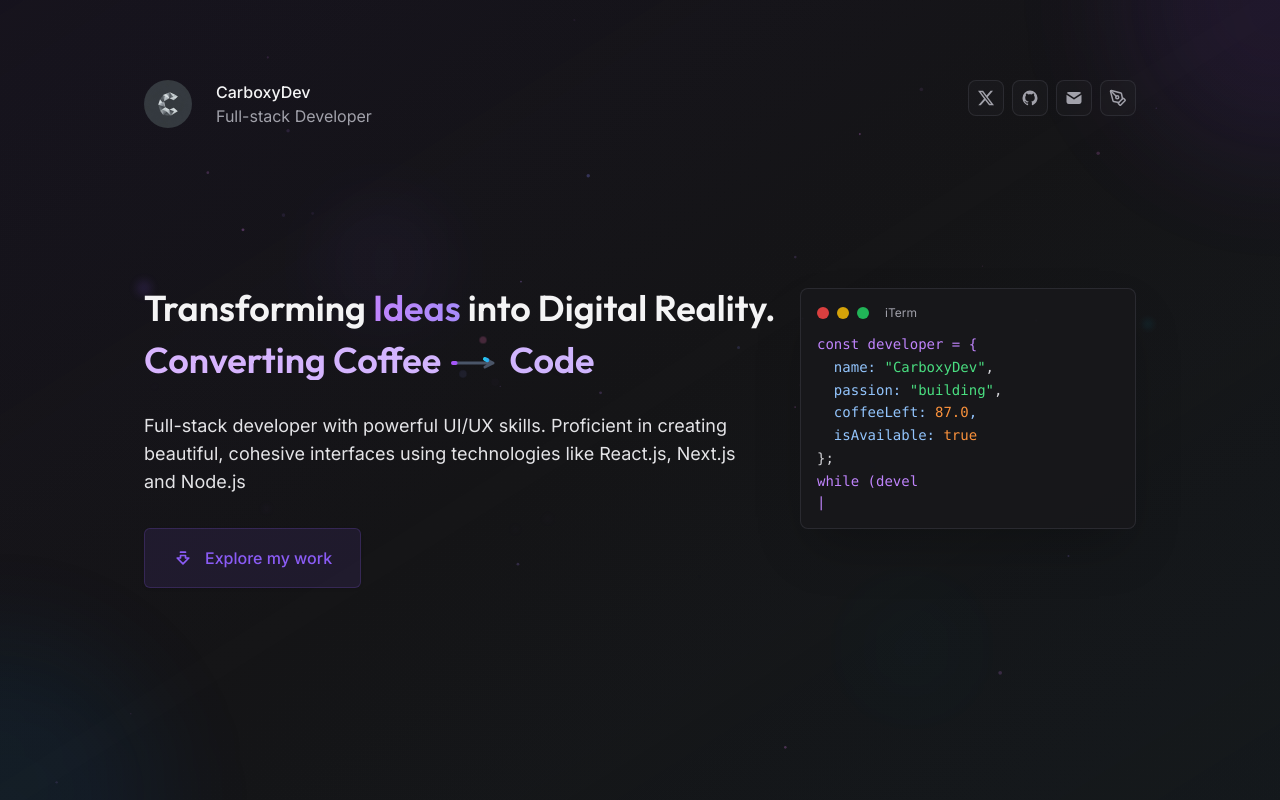
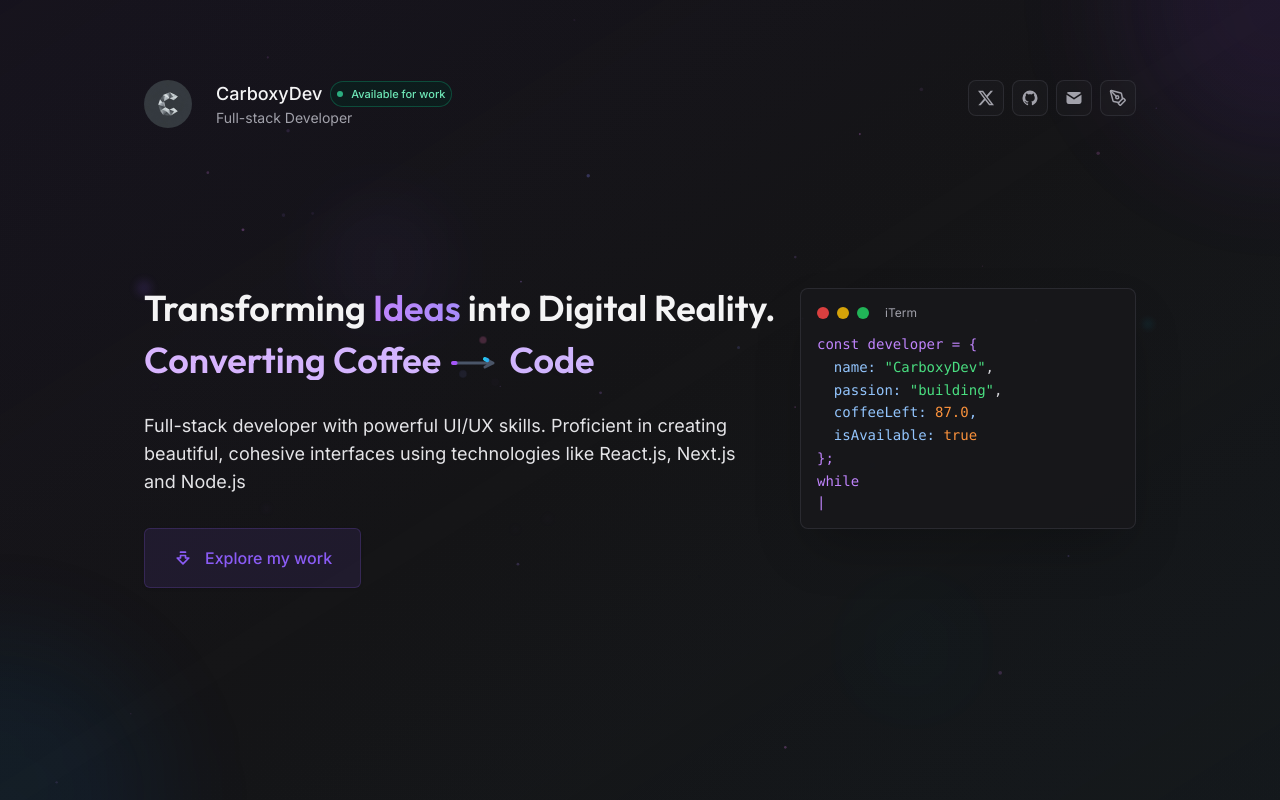
Before and after one commit to CarboxyDev/carboxy.tech, a Next.js app: page / in a window 1280 px wide. Shown: the top 800 px of the page. Built offline with nearby package versions, Linux system fonts and the light colour scheme; what tailwindcss-debug-screens would draw is missing.

Commit message:
Update metadata + Add available for work badge to header + Fix old links

```diff
--- /dev/null
+++ b/src/app/(home)/header.tsx
@@ -0,0 +1,50 @@
+import { GithubIcon, MailIcon, TwitterIcon } from '@/components/Icons';
+import { SocialButton } from '@/components/SocialButton';
+import { LINKS } from '@/lib/config/links';
+import { PenTool } from 'lucide-react';
+import Image from 'next/image';
+
+export const Header = () => {
+  return (
+    <div className="flex flex-row py-3 sm:py-4">
+      <div className="mr-auto flex flex-row items-center gap-x-3 sm:gap-x-6">
+        <div className="group relative">
+          <div className="absolute -inset-1 rounded-full bg-gradient-to-r from-violet-600/20 to-cyan-600/20 opacity-0 blur-sm transition-all duration-500 group-hover:opacity-100 group-hover:blur-md"></div>
+          <div className="relative">
+            <Image
+              src={'/logo.png'}
+              alt={'Logo'}
+              height={48}
+              width={48}
+              className="rounded-full transition-transform duration-300 group-hover:rotate-3 group-hover:scale-110"
+            />
+          </div>
+        </div>
+        <div className="flex flex-col text-sm sm:text-base">
+          <div className="flex items-center gap-x-2">
+            <div className="text-lg font-medium text-zinc-100">CarboxyDev</div>
+            <div className="flex items-center gap-x-2 rounded-full border border-emerald-500/30 bg-emerald-950/40 px-1.5 text-[11px] font-medium text-emerald-300">
+              <div className="size-1.5 animate-pulse rounded-full bg-emerald-400"></div>
+              Available for work
+            </div>
+          </div>
+          <div className="text-sm text-zinc-400">Full-stack Developer</div>
+        </div>
+      </div>
+      <div className="ml-auto flex gap-x-2">
+        <SocialButton site="X (Formerly Twitter)" url={LINKS.twitter}>
+          <TwitterIcon className="size-4 text-zinc-400" />
+        </SocialButton>
+        <SocialButton site="Github" url={LINKS.github}>
+          <GithubIcon className="size-[18px] text-zinc-400" />
+        </SocialButton>
+        <SocialButton site="Email" url={LINKS.email}>
+          <MailIcon className="size-[18px] text-zinc-400" />
+        </SocialButton>
+        <SocialButton site="Blog" url={LINKS.blog}>
+          <PenTool className="size-[18px] text-zinc-400" />
+        </SocialButton>
+      </div>
+    </div>
+  );
+};
--- a/src/app/(home)/hero.tsx
+++ b/src/app/(home)/hero.tsx
@@ -212,6 +212,7 @@ const AnimatedTerminal = () => {
     '};',
     '',
     '',
+    '',
     'while (developer.isAvailable) {',
     '  build();',
     '  consumeCoffee();',
@@ -253,7 +254,12 @@ const AnimatedTerminal = () => {
   }, [currentLineIndex]);
 
   const highlightSyntax = (line: string) => {
-    if (line.includes('const') || line.includes('while')) {
+    if (
+      line.includes('const') ||
+      line.includes('while') ||
+      line.trim() === '}' ||
+      line.trim() === '};'
+    ) {
       return <span className="text-purple-400">{line}</span>;
     } else if (line.includes('"')) {
       // Handle strings with proper highlighting
--- a/src/app/(home)/navbar.tsx
+++ /dev/null
@@ -1,56 +0,0 @@
-import { GithubIcon, MailIcon, TwitterIcon } from '@/components/Icons';
-import { SocialButton } from '@/components/SocialButton';
-import { LINKS } from '@/lib/config/links';
-import { PenTool } from 'lucide-react';
-import Image from 'next/image';
-
-const Details = () => {
-  return (
-    <div className="mr-auto flex flex-row items-center gap-x-3 sm:gap-x-6">
-      <div className="group relative">
-        <div className="absolute -inset-1 rounded-full bg-gradient-to-r from-violet-600/20 to-cyan-600/20 opacity-0 blur-sm transition-all duration-500 group-hover:opacity-100 group-hover:blur-md"></div>
-        <div className="relative">
-          <Image
-            src={'/logo.png'}
-            alt={'Logo'}
-            height={48}
-            width={48}
-            className="rounded-full transition-transform duration-300 group-hover:rotate-3 group-hover:scale-110"
-          />
-        </div>
-      </div>
-      <div className="flex flex-col text-sm sm:text-base">
-        <div className="font-medium text-zinc-100">CarboxyDev</div>
-        <div className="text-zinc-400">Full-stack Developer</div>
-      </div>
-    </div>
-  );
-};
-
-const Socials = () => {
-  return (
-    <div className="ml-auto flex gap-x-2">
-      <SocialButton site="Twitter/X" url={LINKS.twitter}>
-        <TwitterIcon className="size-4 text-zinc-400" />
-      </SocialButton>
-      <SocialButton site="Github" url={LINKS.github}>
-        <GithubIcon className="size-[18px] text-zinc-400" />
-      </SocialButton>
-      <SocialButton site="Email" url={LINKS.email}>
-        <MailIcon className="size-[18px] text-zinc-400" />
-      </SocialButton>
-      <SocialButton site="Blog" url={LINKS.blog}>
-        <PenTool className="size-[18px] text-zinc-400" />
-      </SocialButton>
-    </div>
-  );
-};
-
-export const Navbar = () => {
-  return (
-    <div className="flex flex-row py-3 sm:py-4">
-      <Details />
-      <Socials />
-    </div>
-  );
-};
--- a/src/app/(home)/page.tsx
+++ b/src/app/(home)/page.tsx
@@ -1,5 +1,5 @@
+import { Header } from '@/app/(home)/header';
 import { HeroSection } from '@/app/(home)/hero';
-import { Navbar } from '@/app/(home)/navbar';
 import { ProjectSection } from '@/app/(home)/projects';
 import { QuizSection } from '@/app/(home)/quiz';
 import { SkillsSection } from '@/app/(home)/skills';
@@ -14,7 +14,7 @@ export default function HomePage() {
       )}
     >
       <div className="animate-fade-in-up">
-        <Navbar />
+        <Header />
       </div>
       <div
         className="animate-fade-in-up mt-36"
--- a/src/app/layout.tsx
+++ b/src/app/layout.tsx
@@ -11,28 +11,52 @@ import './globals.css';
 const textFont = Inter({ subsets: ['latin'] });
 
 export const metadata: Metadata = {
-  title: 'CarboxyDev',
+  title: 'CarboxyDev | Full-Stack Developer Available for Freelance',
   description:
-    'Front-end developer with strong UI/UX skills. Proficient in building beautiful, user-friendly interfaces using React.js, Next.js, and Tailwind CSS.',
-  authors: [{ name: 'CarboxyDev', url: 'https://carboxy.tech' }],
-  category: 'personal',
-  keywords: ['portfolio', 'personal', 'projects'],
-  metadataBase: new URL('https://carboxy.tech'),
+    'Full-stack developer with strong UI/UX skills. Currently available for freelance and contract work. Experienced in React.js, Next.js, Node.js, and Tailwind CSS.',
+  authors: [{ name: 'CarboxyDev', url: 'https://carboxy.xyz' }],
+  category: 'Personal Portfolio',
+  keywords: [
+    'CarboxyDev',
+    'full-stack developer',
+    'freelance web developer',
+    'React developer',
+    'Next.js developer',
+    'UI/UX developer',
+    'available for work',
+    'open for freelance',
+    'available developer',
+  ],
+  metadataBase: new URL('https://carboxy.xyz'),
   openGraph: {
-    title: 'CarboxyDev',
+    title: 'CarboxyDev | Full-Stack Developer',
     description:
-      'Front-end developer with strong UI/UX skills. Proficient in building beautiful, user-friendly interfaces using React.js, Next.js, and Tailwind CSS.',
-    url: 'https://carboxy.tech',
+      'Currently open for work and contract projects. I build stunning full-stack web applications using React, Next.js, and Node.js.',
+    url: 'https://carboxy.xyz',
     siteName: 'CarboxyDev',
     images: [
       {
-        url: 'https://carboxy.tech/logo.png',
+        url: 'https://carboxy.xyz/logo.png',
         width: 1032,
         height: 1032,
+        alt: 'CarboxyDev Logo',
       },
     ],
     locale: 'en-US',
     type: 'website',
+  },
+  twitter: {
+    card: 'summary_large_image',
+    title: 'CarboxyDev | Full-Stack Developer',
+    description:
+      'Full-stack developer with a passion for clean UI and scalable backend. Currently open to work and remote opportunities.',
+    images: ['https://carboxy.xyz/logo.png'],
+    creator: '@carboxydev',
+  },
+  robots: {
+    index: true,
+    follow: true,
+    nocache: false,
   },
 };
 
--- a/src/app/robots.ts
+++ b/src/app/robots.ts
@@ -6,6 +6,6 @@ export default function robots(): MetadataRoute.Robots {
       userAgent: '*',
       allow: '/',
     },
-    sitemap: 'https://carboxy.tech/sitemap.xml',
+    sitemap: 'https://carboxy.xyz/sitemap.xml',
   };
 }
--- a/src/app/sitemap.ts
+++ b/src/app/sitemap.ts
@@ -3,7 +3,7 @@ import { MetadataRoute } from 'next';
 export default function sitemap(): MetadataRoute.Sitemap {
   return [
     {
-      url: 'https://carboxy.tech',
+      url: 'https://carboxy.xyz',
       lastModified: new Date(),
     },
   ];
--- a/src/components/Footer.tsx
+++ b/src/components/Footer.tsx
@@ -7,7 +7,7 @@ export const Footer = () => {
   return (
     <footer>
       <div className="ml-auto flex gap-x-3">
-        <SocialButton site="Twitter/X" url={LINKS.twitter}>
+        <SocialButton site="X (Formerly Twitter)" url={LINKS.twitter}>
           <TwitterIcon className="size-4 text-zinc-400" />
         </SocialButton>
         <SocialButton site="Github" url={LINKS.github}>
--- a/src/lib/config/projects.ts
+++ b/src/lib/config/projects.ts
@@ -36,7 +36,7 @@ export const PROJECTS: Project[] = [
     longDescription:
       'Effichron is a beautifully designed productivity tool that helps you track time effortlessly. With real-time sync across devices and intuitive session management, it makes time tracking feel natural and unobtrusive.',
     images: ['effichron1.png', 'effichron2.png', 'effichron3.png'],
-    href: 'https://effichron.carboxy.tech',
+    href: 'https://effichron.carboxy.xyz',
     tags: ['Frontend', 'Backend', 'UI/UX', 'Productivity'],
     techStack: ['React', 'Node.js', 'Express', 'MongoDB', 'TailwindCSS'],
     status: 'Live',
@@ -51,7 +51,7 @@ export const PROJECTS: Project[] = [
     longDescription:
       'CourseInsider bridges the gap between students and educators by providing a comprehensive platform for course discovery and feedback. Students can make informed decisions while teachers gain valuable insights.',
     images: ['courseinsider1.png'],
-    href: 'https://courseinsider.carboxy.tech',
+    href: 'https://courseinsider.carboxy.xyz',
     tags: ['Frontend', 'Backend', 'UI/UX', 'Education'],
     techStack: ['React', 'Node.js', 'Express', 'PostgreSQL', 'TailwindCSS'],
     status: 'Live',
```
